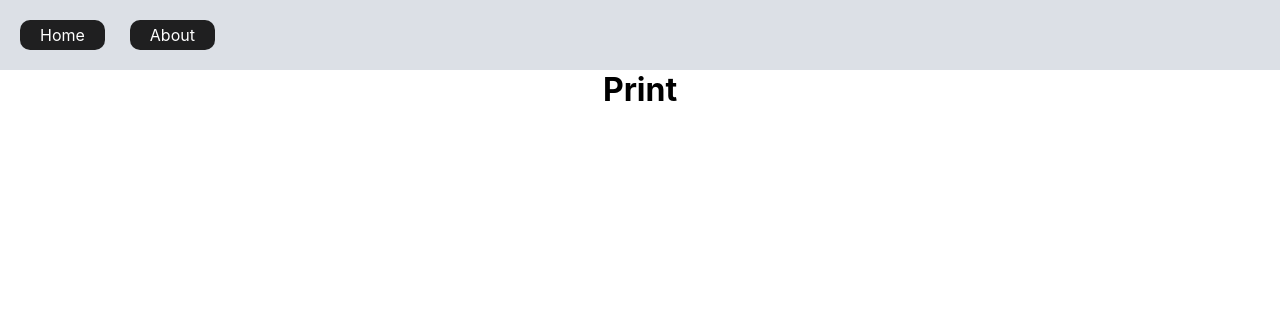
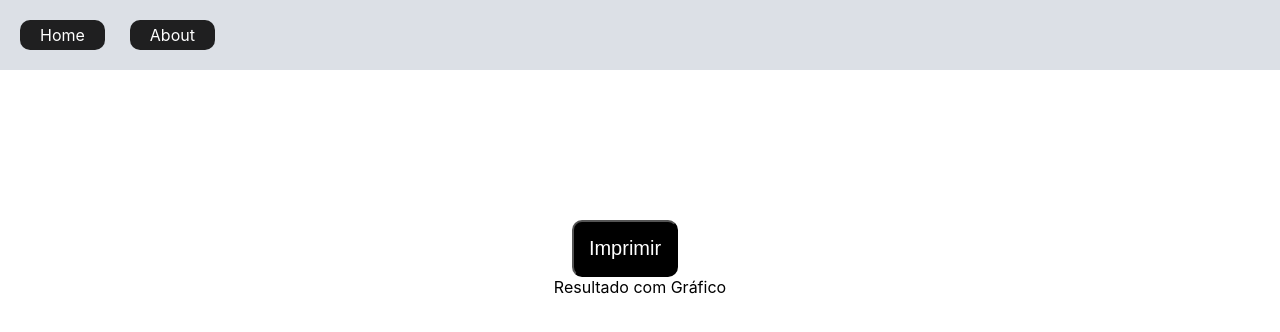
Before and after one commit to EuripedesNaves/calculadora-aposentadoria, a React (Create React App) app: page /result/print in a window 1280 px wide. Shown: the top 332 px of the page. Built offline with nearby package versions, Linux system fonts and the light colour scheme.

Commit message:
organized folders and print route

```diff
--- a/package.json
+++ b/package.json
@@ -11,6 +11,7 @@
     "react-dom": "^18.2.0",
     "react-router-dom": "^6.4.1",
     "react-scripts": "5.0.1",
+    "react-to-print": "^2.14.7",
     "router": "^1.3.7",
     "styled-components": "^5.3.6",
     "web-vitals": "^2.1.4"
--- a/src/App.js
+++ b/src/App.js
@@ -2,11 +2,11 @@ import React from 'react';
 import './App.css';
 import { Route, Routes } from 'react-router-dom';
 import { NavBar } from './components/NavBar';
-import { About } from './components/About';
-import { Results } from './components/Results';
+import { About } from './pages/About';
+import { Result } from './components/Result';
 import { Print } from './components/Print';
 import { Charts } from './components/Charts';
-import { Home } from './components/Home';
+import { Home } from './pages/Home';
 
 const App = () => {
   return (
@@ -15,7 +15,7 @@ const App = () => {
        <Routes>
         <Route path='/' element={<Home/>} />
         <Route path='/about' element={<About/>} />
-        <Route path='/result' element={<Results/>} />
+        <Route path='/result' element={<Result/>} />
         <Route path='/result/charts' element={<Charts/>} />
         <Route path='/result/print' element={<Print/>} />
       </Routes>
--- a/src/components/Form.js
+++ b/src/components/Form.js
@@ -1,6 +1,6 @@
 import React, { useState } from 'react';
 import { useNavigate } from 'react-router-dom';
-import Forms from './Forms.css'
+import Forms from '../styles/Forms.css'
 
 export const Form = () => {
     const [QuantosAnos, setQuantosAnos] = useState('');
--- a/src/components/Print.js
+++ b/src/components/Print.js
@@ -1,9 +1,23 @@
-import React from 'react'
+import React, { forwardRef, useRef } from "react";
+import ReactToPrint, { PrintContextConsumer } from "react-to-print";
+
+const ComponentToPrint = forwardRef((props, ref) => {
+  return <div ref={ref}>Resultado com Gráfico</div>;
+});
 
 export const Print = () => {
-    return (
-      <div>
-        <h1>Print</h1>
-      </div>
-    )
-  }
+  const ref = useRef();
+
+  return (
+    <div>
+      <ReactToPrint content={() => ref.current}>
+        <PrintContextConsumer>
+          {({ handlePrint }) => (
+            <button onClick={handlePrint}>Imprimir</button>
+          )}
+        </PrintContextConsumer>
+      </ReactToPrint>
+      <ComponentToPrint ref={ref} />
+    </div>
+  );
+}
--- a/src/components/Results.js
+++ b/src/components/Result.js
@@ -1,9 +1,9 @@
 import React from 'react'
 
-export const Results = () => {
+export const Result = () => {
     return (
       <div>
-        <h1>Results</h1>
+        <h1>Result</h1>
       </div>
     )
   }
--- a/src/components/About.js
+++ b/src/pages/About.js
@@ -1,7 +1,7 @@
 import React from 'react';
 import styled from 'styled-components';
-import Abouts from './Abouts.css';
-import { Titulo } from './Titulo';
+import Abouts from '../styles/Abouts.css';
+import { Titulo } from '../components/Titulo';
 
 const Texto = styled.div`
     background-color: #567ebb;
--- a/src/components/Home.js
+++ b/src/pages/Home.js
@@ -1,6 +1,6 @@
 import React from 'react';
-import { Form } from './Form';
-import { Titulo } from './Titulo';
+import { Form } from '../components/Form';
+import { Titulo } from '../components/Titulo';
 
 export const Home = () => {
     return (
```
Also changed, not shown: src/styles/Abouts.css (renamed from src/components/Abouts.css), src/styles/Forms.css (renamed from src/components/Forms.css), 1 other file (tests, documents, lock files or other folders).
